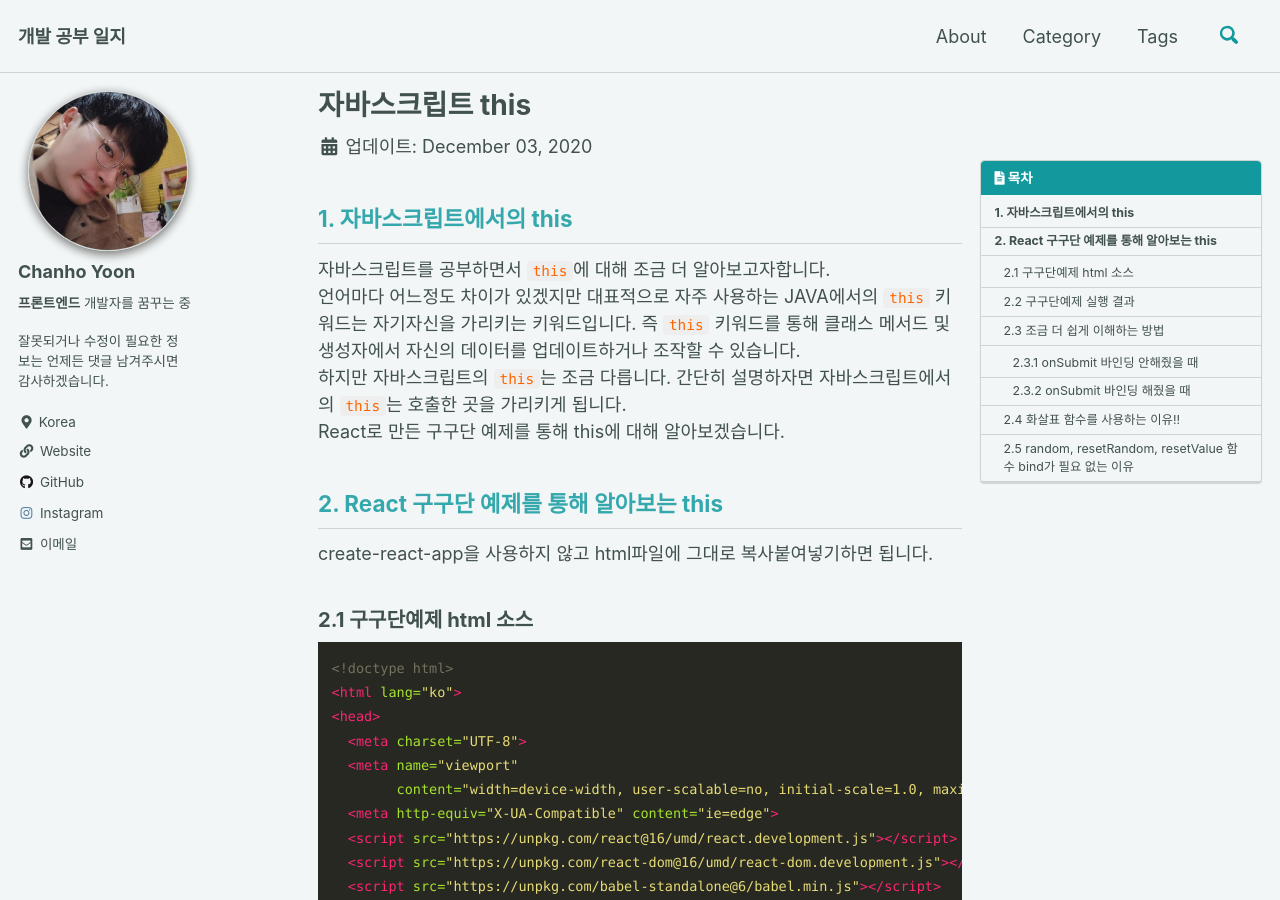
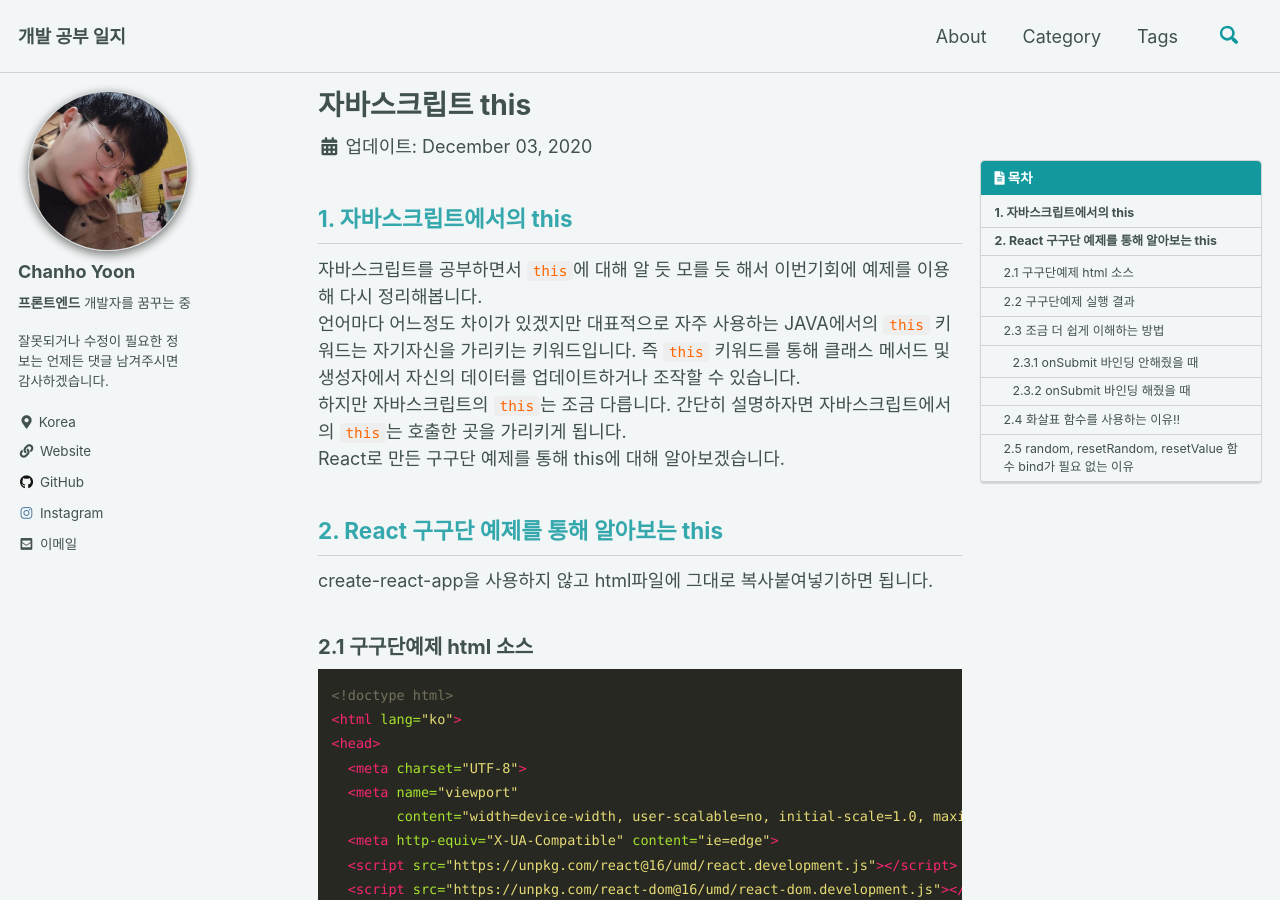
Before and after one commit to chanho-Yoon/chanho-Yoon.github.io, a Jekyll site: the page built from _posts/2020-12-03-js-this.md, in a window 1280 px wide and 900 px high. Built offline with Jekyll 4.4.1, drawn with Linux system fonts in a browser that asks for light colours; cached includes are drawn as plain includes; comment, search, counter and statistics services are not loaded.

Commit message:
자바스크립트 this 게시글 내용 수정

```diff
--- a/_posts/2020-12-03-js-this.md
+++ b/_posts/2020-12-03-js-this.md
@@ -10,7 +10,7 @@ toc_label: '목차'
 
 ## 1. 자바스크립트에서의 this
 
-자바스크립트를 공부하면서 `this`에 대해 조금 더 알아보고자합니다.<br>
+자바스크립트를 공부하면서 `this`에 대해 알 듯 모를 듯 해서 이번기회에 예제를 이용해 다시 정리해봅니다. <br>
 언어마다 어느정도 차이가 있겠지만 대표적으로 자주 사용하는 JAVA에서의 `this` 키워드는 자기자신을 가리키는 키워드입니다. 즉 `this` 키워드를 통해 클래스 메서드 및 생성자에서 자신의 데이터를
 업데이트하거나 조작할 수 있습니다.<br>
 하지만 자바스크립트의 `this`는 조금 다릅니다. 간단히 설명하자면 자바스크립트에서의 `this`는 호출한 곳을 가리키게 됩니다. <br>
```
